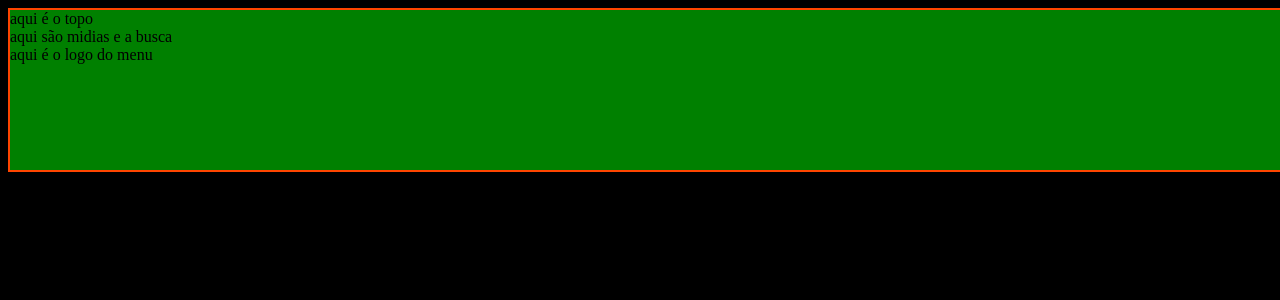
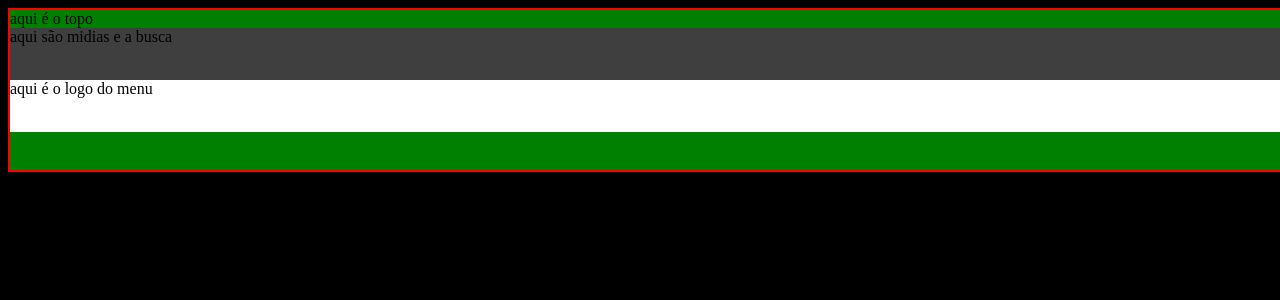
Before and after one commit to Lucast34/SindCode, a Django app: page / in a window 1280 px wide; the page is wider, and only the part inside the window is pictured. Shown: the top 300 px of that part. Run offline with Django 4.2, Linux system fonts and the light colour scheme.

Commit message:
Update static/style.css

```diff
--- a/setup/static/styles/style.css
+++ b/setup/static/styles/style.css
@@ -14,7 +14,15 @@ body{
     background-color: green;
     width: 1852px;
     height: 160px;
-    border:2px solid orangered;
-
-
+    border:2px solid red;
 }
+#media_busca{
+    background-color: #3f3f3f;
+    width: 100%;
+    height: 52px;
+}
+#logo_menu{
+    background-color: #ffffff;
+    width: 100%;
+    height: 52px;
+}
```
